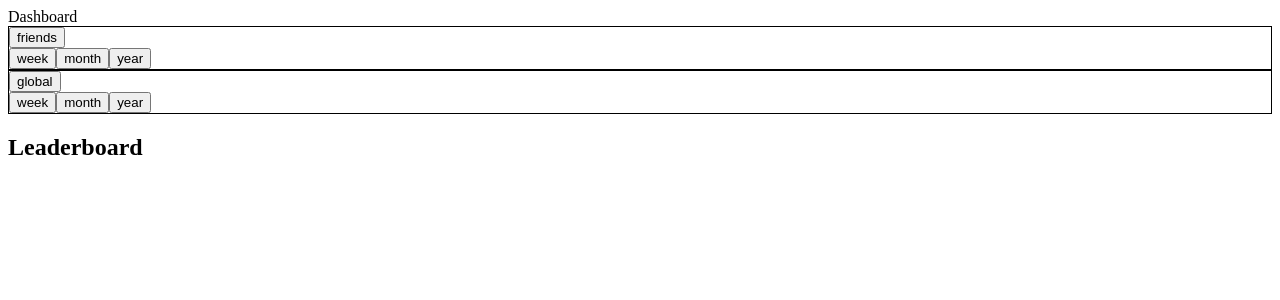
After one commit to aysinakpinar/team_project_galaxy, a Flask app: page /dashboard in a window 1280 px wide. The commit adds this page. Shown: the top 300 px of the page. Run offline with Flask 3, Linux system fonts and the light colour scheme.

Commit message:
feat(dashboard): create dashboard

```diff
--- a/app.py
+++ b/app.py
@@ -8,6 +8,7 @@ from models import *
 from flask_sqlalchemy import SQLAlchemy
 
 from blueprints.auth import auth
+from blueprints.dashboard import dashboard
 
 
 
@@ -34,6 +35,7 @@ except Exception as e:
 
 # Registering blueprints
 app.register_blueprint(auth, url_prefix='/auth')
+app.register_blueprint(dashboard, url_prefix='/dashboard') #register user route
 
 
 
--- /dev/null
+++ b/blueprints/dashboard.py
@@ -0,0 +1,75 @@
+from flask import Blueprint, render_template
+
+from models.user_point import UserPointsModel
+from forms.dashboard_form import DashboardForm
+from extension import db
+
+# ----- dashboard route -- | Michal | ------
+dashboard = Blueprint("dashboard", __name__, url_prefix="/dashboard")
+
+@dashboard.route("", methods=['GET', 'POST'])
+def dashboard_home():
+    form = DashboardForm()
+    return render_template("dashboard.html", form=form)
+
+@dashboard.route("/friends-leaderboard", methods=['GET', 'POST'])
+def friends_leaderboard():
+    form = DashboardForm()
+    if form.validate_on_submit():
+        if form.friends_weekly.data:
+            weekly_leaderboard = ["waiting for friendships model - friends"]
+        elif form.all_users.data:
+            # found_user = UserModel.query.filter_by(email=submitted_email).first()
+            weekly_leaderboard = UserPointsModel.query.order_by(UserPointsModel.weekly_points.desc()).all()
+            monthly_leaderboard = UserPointsModel.query.order_by(UserPointsModel.monthly_points.desc()).all()
+            yearly_leaderboard = UserPointsModel.query.order_by(UserPointsModel.yearly_points.desc()).all()
+        # # Create a list to store the results (user id and username)
+        # leaderboard_with_usernames = []
+
+        # # Loop through the leaderboard and get the corresponding user names
+        # for user_points in weekly_leaderboard:
+        #     user_id = user_points.id  # Get the user id from UserPointsModel
+
+        #     # Query the UserModel to get the username corresponding to the user_id
+        #     user = UserModel.query.filter_by(id=user_id).first()
+
+        #     if user:
+        #         # Append a tuple of the points and the username
+        #         leaderboard_with_usernames.append({
+        #             'user_id': user.id,
+        #             'username': user.username,
+        #             'weekly_points': user_points.weekly_points
+        #         })
+        return render_template("dashboard.html", form=form, leaderboard=weekly_leaderboard)
+    return render_template("dashboard.html", form=form)
+
+@dashboard.route('/global-leaderboard', methods=['GET', 'POST'])
+def global_leaderboard():
+    form = DashboardForm()
+    if form.validate_on_submit():
+        if form.all_users_weekly.data:
+            weekly_leaderboard = ["waiting for friendships model - users"]
+        elif form.all_users.data:
+            # found_user = UserModel.query.filter_by(email=submitted_email).first()
+            weekly_leaderboard = UserPointsModel.query.order_by(UserPointsModel.weekly_points.desc()).all()
+            monthly_leaderboard = UserPointsModel.query.order_by(UserPointsModel.monthly_points.desc()).all()
+            yearly_leaderboard = UserPointsModel.query.order_by(UserPointsModel.yearly_points.desc()).all()
+        # # Create a list to store the results (user id and username)
+        # leaderboard_with_usernames = []
+
+        # # Loop through the leaderboard and get the corresponding user names
+        # for user_points in weekly_leaderboard:
+        #     user_id = user_points.id  # Get the user id from UserPointsModel
+
+        #     # Query the UserModel to get the username corresponding to the user_id
+        #     user = UserModel.query.filter_by(id=user_id).first()
+
+        #     if user:
+        #         # Append a tuple of the points and the username
+        #         leaderboard_with_usernames.append({
+        #             'user_id': user.id,
+        #             'username': user.username,
+        #             'weekly_points': user_points.weekly_points
+        #         })
+        return render_template("dashboard.html", form=form, leaderboard=weekly_leaderboard)
+    return render_template("dashboard.html", form=form)
--- /dev/null
+++ b/forms/dashboard_form.py
@@ -0,0 +1,14 @@
+from flask_wtf import FlaskForm
+from wtforms import SubmitField
+
+
+# Dashboard form - | Michal |
+class DashboardForm(FlaskForm):
+    friends = SubmitField('friends')
+    friends_weekly = SubmitField('week')
+    friends_monthly = SubmitField('month')
+    friends_yearly = SubmitField('year')
+    all_users = SubmitField('global')
+    all_users_weekly = SubmitField('week')
+    all_users_monthly = SubmitField('month')
+    all_users_yearly = SubmitField('year')
--- a/forms/login_form.py
+++ b/forms/login_form.py
@@ -1,5 +1,5 @@
 from flask_wtf import FlaskForm
-from wtforms import PasswordField, EmailField, ValidationError
+from wtforms import PasswordField, EmailField
 from wtforms.validators import DataRequired, Email
 
 
--- a/models/__init__.py
+++ b/models/__init__.py
@@ -1,2 +1,3 @@
 from .user import UserModel
 from .exercise import ExerciseModel
+from .user_point import UserPointsModel
--- a/models/user.py
+++ b/models/user.py
@@ -17,7 +17,7 @@ class UserModel(db.Model):
     height = db.Column(db.Integer, nullable=True)
     fitness_level = db.Column(db.String(200), nullable=True)
     favorite_exercise = db.Column(db.String(200), nullable=True)
-    created_at = db.Column(db.DateTime, default=datetime.utcnow)
+    created_at = db.Column(db.DateTime, default=datetime.now)
 
     # Relationships
     # exercises = db.relationship("ExerciseModel", backref="user", lazy=True, cascade="all, delete")
--- /dev/null
+++ b/templates/dashboard.html
@@ -0,0 +1,56 @@
+<!DOCTYPE html>
+<html lang="en">
+    <head>
+        <meta charset="UTF-8" />
+        <meta name="viewport" content="width=device-width, initial-scale=1.0" />
+        <title>Document</title>
+    </head>
+    <body>
+        Dashboard
+        <form method="post" action="{{ url_for('dashboard.friends_leaderboard') }}">
+            <!-- CSRF Token  is required by the wtforms library -->
+            {{ form.hidden_tag() }}
+            <div
+                style="
+                    display: flex;
+                    flex-direction: column;
+                    border: 1px solid black;
+                "
+            >
+                <div>{{ form.friends }}</div>
+                <div style="display: flex">
+                    <div>{{ form.friends_weekly }}</div>
+                    <div>{{ form.friends_monthly }}</div>
+                    <div>{{ form.friends_yearly }}</div>
+                    <input type="hidden" name="action" id="action">
+                </div>
+            </div>
+
+        </form>
+        <form method="post" action="{{ url_for('dashboard.global_leaderboard') }}">
+            <!-- CSRF Token  is required by the wtforms library -->
+            {{ form.hidden_tag() }}
+            <div
+                style="
+                    display: flex;
+                    flex-direction: column;
+                    border: 1px solid black;
+                "
+            >
+                <div>{{ form.all_users }}</div>
+                <div style="display: flex">
+                    <div>{{ form.all_users_weekly }}</div>
+                    <div>{{ form.all_users_monthly }}</div>
+                    <div>{{ form.all_users_yearly }}</div>
+                </div>
+            </div>
+        </form>
+        </form>
+        <div>
+            <h2>Leaderboard</h2>
+            {% for user in leaderboard %}
+            <span>{{ user }}</span>
+            {% endfor %}
+        </div>
+    </body>
+</html>
```
Also changed, not shown: models/user_point.py (added, +13 -0 lines), templates/login.html (+17 -10 lines).
